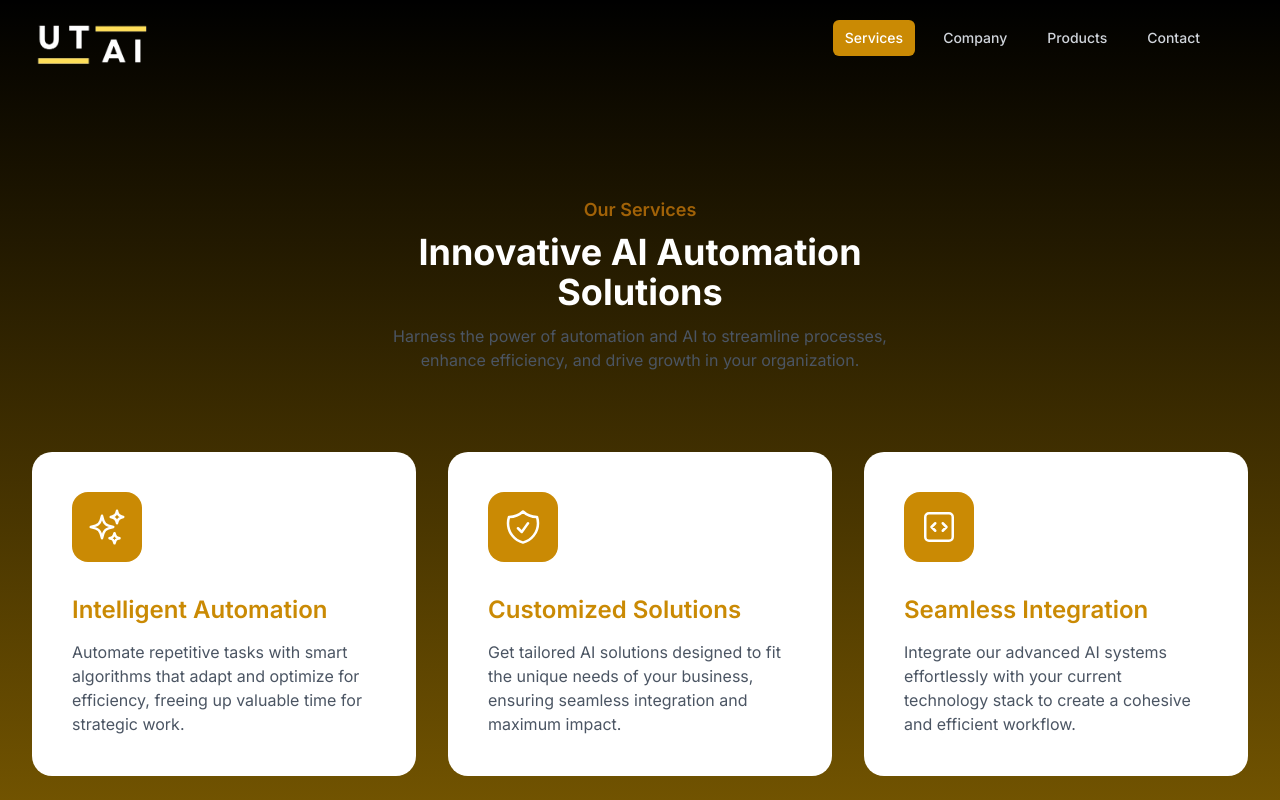
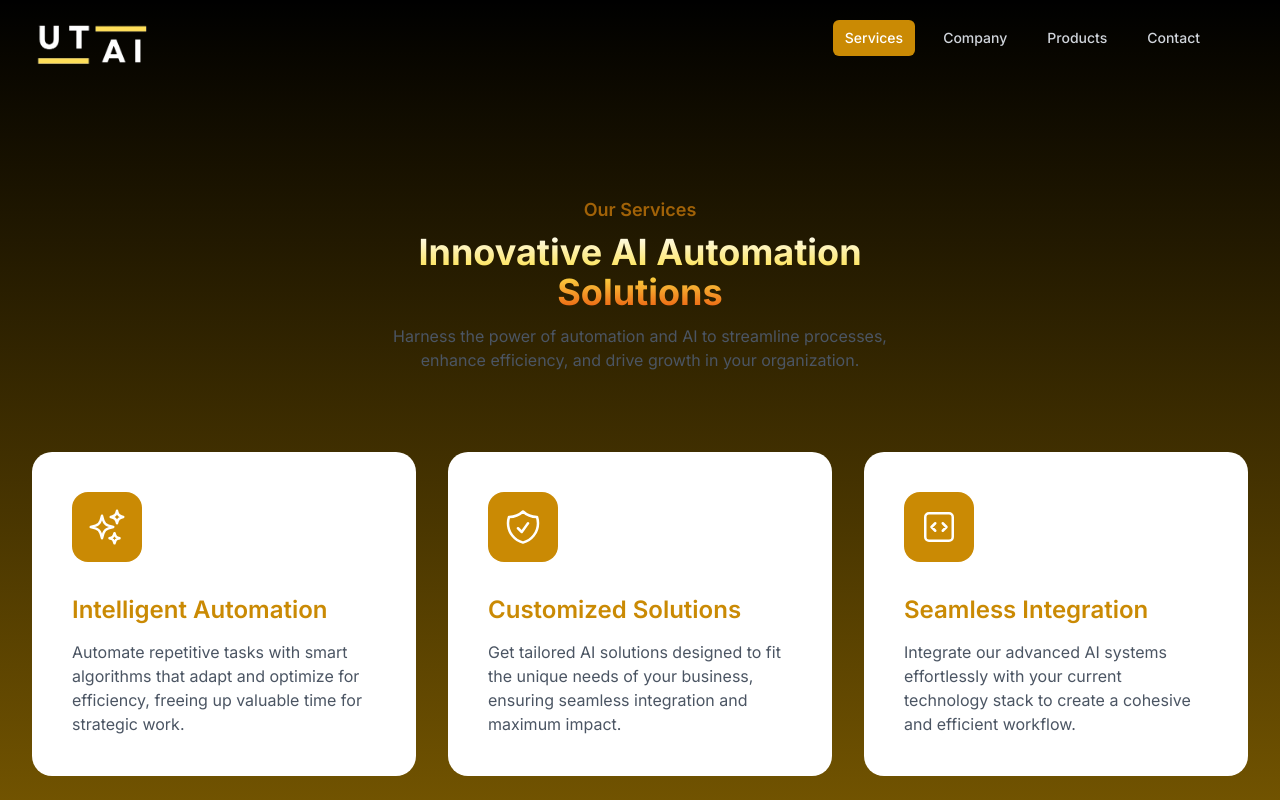
Before and after one commit to utkarsh-1912/utai-build, a Next.js app: page /services in a window 1280 px wide. Shown: the top 800 px of the page. Built offline with nearby package versions, Linux system fonts and the light colour scheme.

Commit message:
resolved-dark-mode-issue

```diff
--- a/components/products.js
+++ b/components/products.js
@@ -32,7 +32,7 @@ const Products = () => {
                 <span className="mb-2 block text-lg font-semibold text-yellow-700 dark:text-yellow-600">
                   Our Products
                 </span>
-                <h2 className="mb-3 text-2xl font-bold leading-tight text-white sm:text-4xl">
+                <h2 className="mb-3 text-2xl font-bold leading-tight gradient-title sm:text-4xl">
                   Tailored AI Solutions
                 </h2>
                 <p className="text-base text-gray-600 dark:text-gray-400">
--- a/components/services.js
+++ b/components/services.js
@@ -12,7 +12,7 @@ const Service = () => {
               <span className="mb-2 block text-lg font-semibold text-yellow-700 dark:text-yellow-600">
                 Our Services
               </span>
-              <h2 className="mb-3 text-3xl font-bold leading-tight text-white sm:text-4xl">
+              <h2 className="mb-3 text-3xl font-bold leading-tight gradient-title sm:text-4xl">
                 Innovative AI Automation Solutions
               </h2>
               <p className="text-base text-gray-600 dark:text-gray-400">
```
